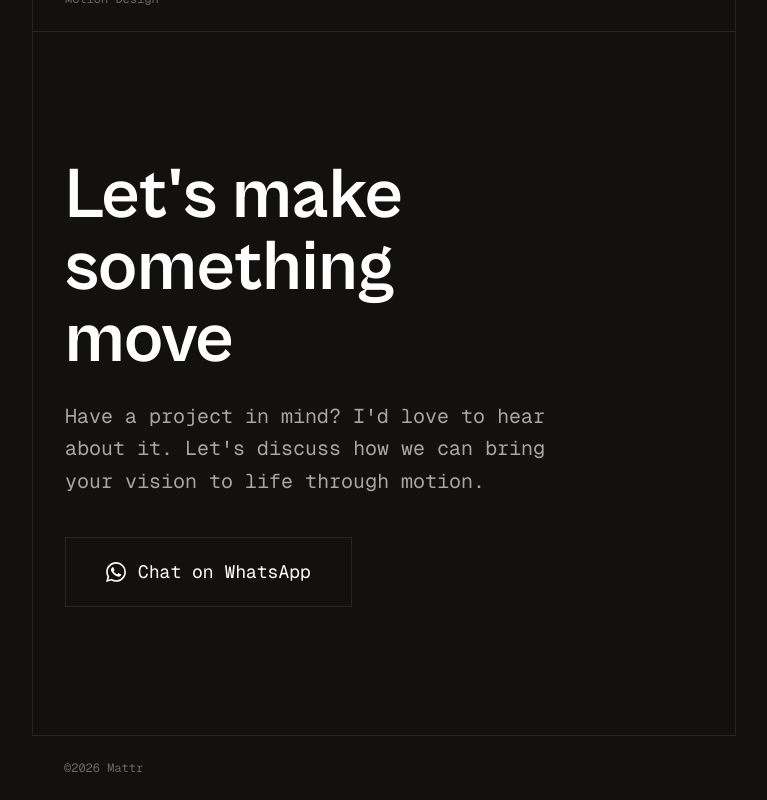
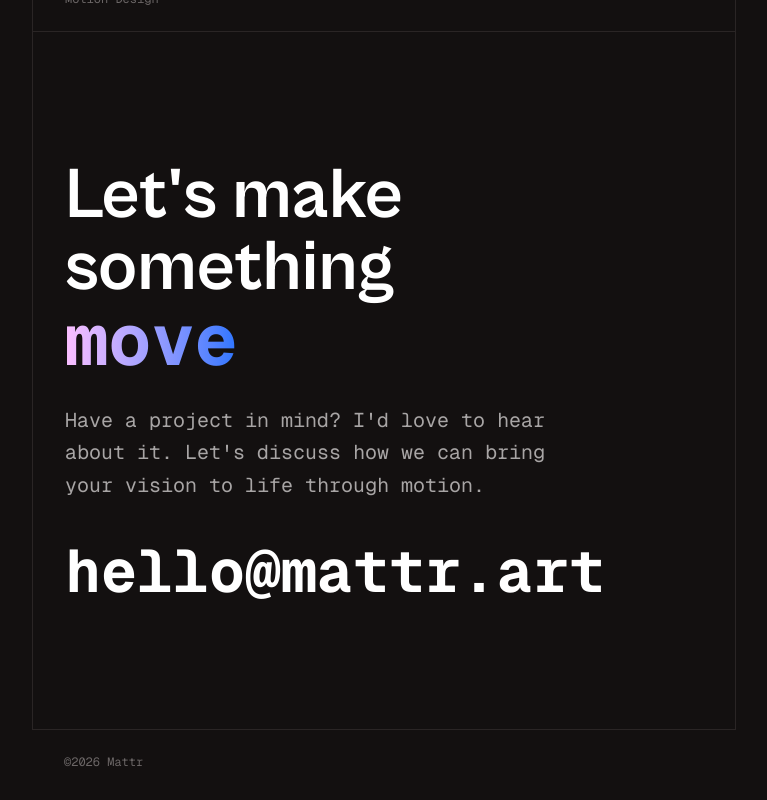
Before and after one commit to Flare-0/super-duper-couscous, a React (Vite) app: page / in a window 1280 px wide. Shown: the part 2312-3112 px from the top of the page, without its empty margins (256-1023 px from the left). Built offline with nearby package versions, Linux system fonts and the light colour scheme.

Commit message:
Added Email and LinkedIn links to Contact.jsx, and updated App.css with new styles for the contact section.

```diff
--- a/src/App.css
+++ b/src/App.css
@@ -59,3 +59,22 @@ body {
 .light nav img:not(:hover) {
   filter: none;
 }
+
+.undl {
+  position: relative;
+}
+
+.undl::after {
+  content: "";
+  position: absolute;
+  bottom: -4px;
+  width: 0;
+  height: 4.5px;
+  background: linear-gradient(to right, #FBBFFF, #2B75FF);
+  transition: width 0.3s ease, left 0.3s ease;
+}
+
+.undl:hover::after {
+  width: 100%;
+  left: 0;
+}
--- a/src/components/Contact.jsx
+++ b/src/components/Contact.jsx
@@ -5,22 +5,16 @@ export default function Contact() {
     <section id="contact" className="border-b border-[var(--border-color)]">
       <div className="px-4 md:px-8 py-16 md:py-32">
         <div className="max-w-lg text-left">
+
           <h2 className="text-4xl md:text-6xl lg:text-7xl font-bold mb-5 md:mb-6" style={{ fontFamily: 'Cabinet Grotesk, sans-serif' }}>
-            Let's make<br />something move
+            Let's make<br />something <span className="bg-gradient-to-r from-[#FBBFFF] to-[#2B75FF] bg-clip-text text-transparent">move</span>
           </h2>
+
           <p className="text-base md:text-xl text-[var(--text-secondary)] mb-8 md:mb-10 leading-relaxed">
             Have a project in mind? I'd love to hear about it. Let's discuss how we can bring your vision to life through motion.
           </p>
-          <a
-            href={`https://wa.me/${whatsappNumber}`}
-            target="_blank"
-            rel="noopener noreferrer"
-            className="inline-flex items-center gap-3 px-8 py-4 md:px-10 md:py-5 border border-[var(--border-color)] hover:border-[var(--border-light)] transition-colors text-base md:text-lg"
-          >
-            <svg width="20" height="20" viewBox="0 0 24 24" fill="currentColor">
-              <path d="M17.472 14.382c-.297-.149-1.758-.867-2.03-.967-.273-.099-.471-.148-.67.15-.197.297-.767.966-.94 1.164-.173.199-.347.223-.644.075-.297-.15-1.255-.463-2.39-1.475-.883-.788-1.48-1.761-1.653-2.059-.173-.297-.018-.458.13-.606.134-.133.298-.347.446-.52.149-.174.198-.298.298-.497.099-.198.05-.371-.025-.52-.075-.149-.669-1.612-.916-2.207-.242-.579-.487-.5-.669-.51-.173-.008-.371-.01-.57-.01-.198 0-.52.074-.792.372-.272.297-1.04 1.016-1.04 2.479 0 1.462 1.065 2.875 1.213 3.074.149.198 2.096 3.2 5.077 4.487.709.306 1.262.489 1.694.625.712.227 1.36.195 1.871.118.571-.085 1.758-.719 2.006-1.413.248-.694.248-1.289.173-1.413-.074-.124-.272-.198-.57-.347m-5.421 7.403h-.004a9.87 9.87 0 01-5.031-1.378l-.361-.214-3.741.982.998-3.648-.235-.374a9.86 9.86 0 01-1.51-5.26c.001-5.45 4.436-9.884 9.888-9.884 2.64 0 5.122 1.03 6.988 2.898a9.825 9.825 0 012.893 6.994c-.003 5.45-4.437 9.884-9.885 9.884m8.413-18.297A11.815 11.815 0 0012.05 0C5.495 0 .16 5.335.157 11.892c0 2.096.547 4.142 1.588 5.945L.057 24l6.305-1.654a11.882 11.882 0 005.683 1.448h.005c6.554 0 11.89-5.335 11.893-11.893a11.821 11.821 0 00-3.48-8.413z"/>
-            </svg>
-            Chat on WhatsApp
+          <a href="mailto:hello@mattr.art" className="md:text-6xl text-4xl  font-bold undl">
+            hello@mattr.art
           </a>
         </div>
       </div>
```
